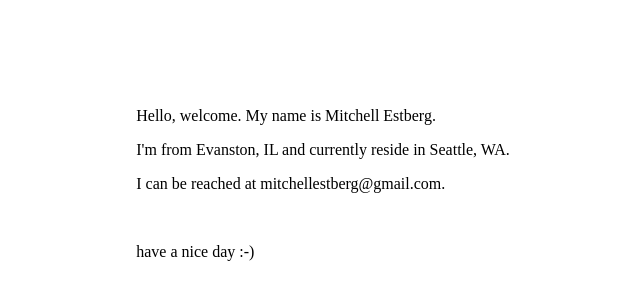
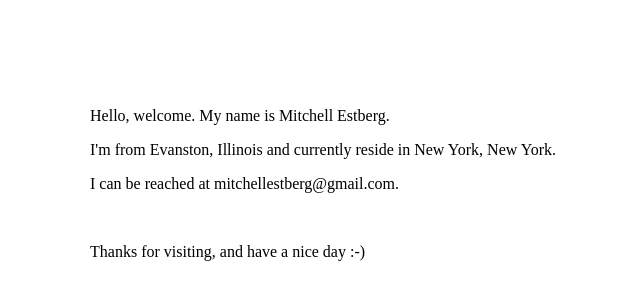
Before and after one commit to estberg/mitchellestberg, a plain HTML site: page index.html in a window 1280 px wide. Shown: the part 232-532 px from the top of the page, without its empty margins (317-957 px from the left). Drawn offline with Linux system fonts and the light colour scheme.

Commit message:
Triennial update; NY

```diff
--- a/index.html
+++ b/index.html
@@ -26,7 +26,7 @@
     </p>
 
     <p>
-      I'm from Evanston, IL and currently reside in Seattle, WA.
+      I'm from Evanston, Illinois and currently reside in New York, New York.
     </p>
 
     <p>
@@ -36,7 +36,7 @@
     <br>
 
     <p>
-      have a nice day :-)
+      Thanks for visiting, and have a nice day :-)
     </p>
   </div>
 </body>
```
